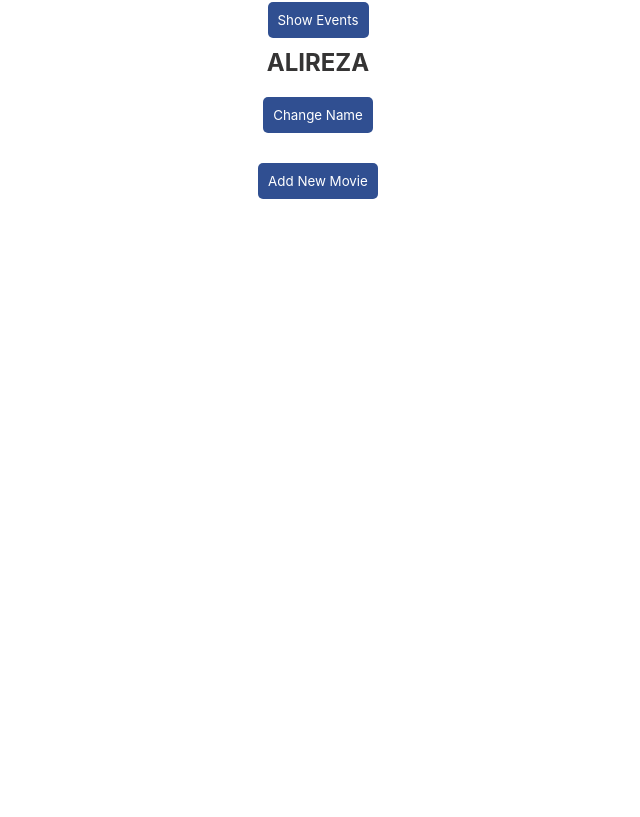
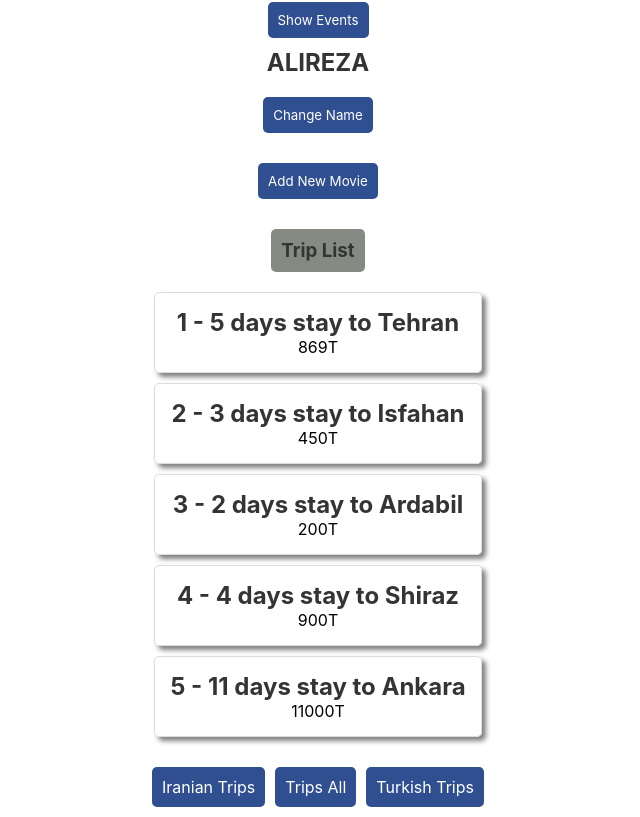
Before and after one commit to bayatalireza/reactjs, a React (Create React App) app: page / in a window 1280 px wide. Shown: the part 222-1039 px from the top of the page, without its empty margins (322-962 px from the left). Before the commit the page ends 800 px from the top, so only its background shows below. Built offline with nearby package versions, Linux system fonts and the light colour scheme; data requests are answered from the project's data file.

Commit message:
add trip list files

```diff
--- /dev/null
+++ b/data/db.json
@@ -0,0 +1,98 @@
+{
+    "trips":[
+        {
+            "title": "5 days stay to Tehran",
+            "price": "869T",
+            "loc": "iran",
+            "id": "1"
+        },
+        {
+            "title": "3 days stay to Isfahan",
+            "price": "450T",
+            "loc": "iran",
+            "id": "2"
+        },
+        {
+            "title": "2 days stay to Ardabil",
+            "price": "200T",
+            "loc": "iran",
+            "id": "3"
+        },
+        {
+            "title": "4 days stay to Shiraz",
+            "price": "900T",
+            "loc": "iran",
+            "id": "4"
+        },
+        {
+            "title": "11 days stay to Ankara",
+            "price": "11000T",
+            "loc": "turkey",
+            "id": "5"
+        }
+    ],
+    "trips2":[
+        {
+            "title": "8 days stay to Tehran",
+            "price": "1100T",
+            "loc": "iran",
+            "id": "1"
+        },
+        {
+            "title": "10 days stay to Isfahan",
+            "price": "1200T",
+            "loc": "iran",
+            "id": "2"
+        },
+        {
+            "title": "1 days stay to Ardabil",
+            "price": "200T",
+            "loc": "iran",
+            "id": "3"
+        },
+        {
+            "title": "3 days stay to Elmier",
+            "price": "1900T",
+            "loc": "turkey",
+            "id": "4"
+        },
+        {
+            "title": "10 days stay to Istanbul",
+            "price": "1000T",
+            "loc": "turkey",
+            "id": "5"
+        }
+    ],
+    "trips3":[
+        {
+            "title": "3 days stay to Isfahan",
+            "price": "450T",
+            "loc": "iran",
+            "id": "2"
+        },
+        {
+            "title": "2 days stay to Ardabil",
+            "price": "200T",
+            "loc": "iran",
+            "id": "3"
+        },
+        {
+            "title": "1 days stay to Ardabil",
+            "price": "200T",
+            "loc": "iran",
+            "id": "3"
+        },
+        {
+            "title": "3 days stay to Elmier",
+            "price": "1900T",
+            "loc": "turkey",
+            "id": "4"
+        },
+        {
+            "title": "10 days stay to Istanbul",
+            "price": "1000T",
+            "loc": "turkey",
+            "id": "5"
+        }
+    ]
+}
--- a/package.json
+++ b/package.json
@@ -6,6 +6,7 @@
     "@testing-library/jest-dom": "^5.17.0",
     "@testing-library/react": "^13.4.0",
     "@testing-library/user-event": "^13.5.0",
+    "json-server": "^1.0.0-beta.2",
     "react": "^18.3.1",
     "react-dom": "^18.3.1",
     "react-scripts": "5.0.1",
--- a/src/App.js
+++ b/src/App.js
@@ -4,6 +4,7 @@ import Modal from "./components/Modal/modal";
 import EventList from "./components/EventList/eventList";
 import { useState } from "react";
 import NewMovieForm from "./components/NewMovieForm/newMovieForm";
+import TripList from "./components/TripList/TripList";
 
 function App() {
   const [name, setName] = useState("ALIREZA");
@@ -82,6 +83,7 @@ function App() {
       >
         Add New Movie
       </button>
+      <TripList />
     </div>
   );
 }
--- /dev/null
+++ b/src/components/TripList/TripList.css
@@ -0,0 +1,35 @@
+.trip-list{
+    display: flex;
+    justify-content: center;
+    align-items: center;
+    flex-flow: column;
+}
+
+.trip-list h3 {
+    margin: 20px auto;
+    background-color: rgb(133, 139, 131);
+    padding: 10px;
+    border-radius: 5px;
+}
+
+.trip-list li {
+    border: 1px solid #e0dcdc;
+    margin-bottom: 10px;
+    box-shadow: 4px 4px 5px rgba(0, 0, 0, 0.5);
+    padding: 15px;
+    list-style-type: none;
+    border-radius: 5px;
+}
+
+.filters {
+    display: flex;
+    justify-content: center;
+    align-items: center;
+    gap: 10px;
+}
+
+.filters button {
+    padding: 10px;
+    font-size: 16px;
+    flex-grow: 1;
+}
--- /dev/null
+++ b/src/components/TripList/TripList.js
@@ -0,0 +1,46 @@
+import { useCallback, useEffect, useState } from "react";
+import "./TripList.css";
+
+export default function TripList() {
+  const [trips, setTrips] = useState([]);
+  const [url, setUrl] = useState("http://localhost:3000/trips");
+  const fetchTrips = useCallback(async () => {
+    const response = await fetch(url);
+    const json = await response.json();
+    setTrips(json);
+  }, [url]);
+  console.log(trips);
+
+  useEffect(() => {
+    fetchTrips();
+  }, [fetchTrips]);
+
+  return (
+    <div className="trip-list">
+      <h3>Trip List</h3>
+      <ul>
+        {trips.map((trip) => (
+          <li key={trip.id}>
+            <h2>
+              {trip.id} - {trip.title}
+            </h2>
+            <p>{trip.price}</p>
+          </li>
+        ))}
+      </ul>
+      <div className="filters">
+        <button onClick={() => setUrl("http://localhost:3000/trips2?loc=iran")}>
+          Iranian Trips
+        </button>
+        <button onClick={() => setUrl("http://localhost:3000/trips2")}>
+          Trips All
+        </button>
+        <button
+          onClick={() => setUrl("http://localhost:3000/trips2?loc=turkey")}
+        >
+          Turkish Trips
+        </button>
+      </div>
+    </div>
+  );
+}
```
Also changed, not shown: 1 other file (tests, documents, lock files or other folders).
